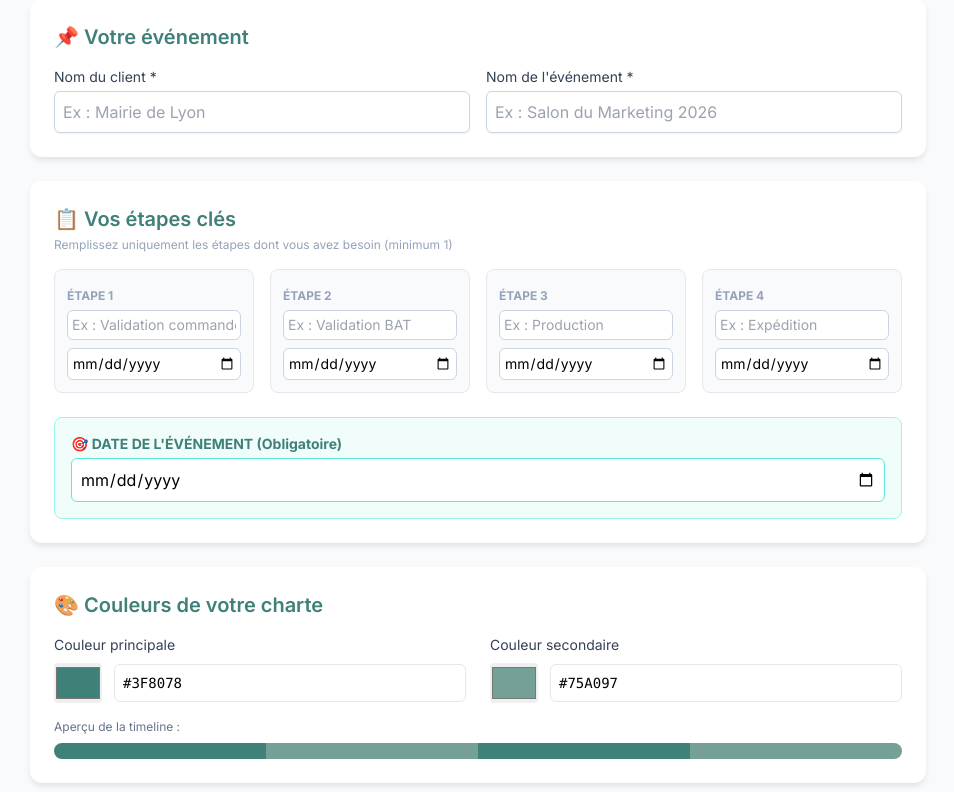
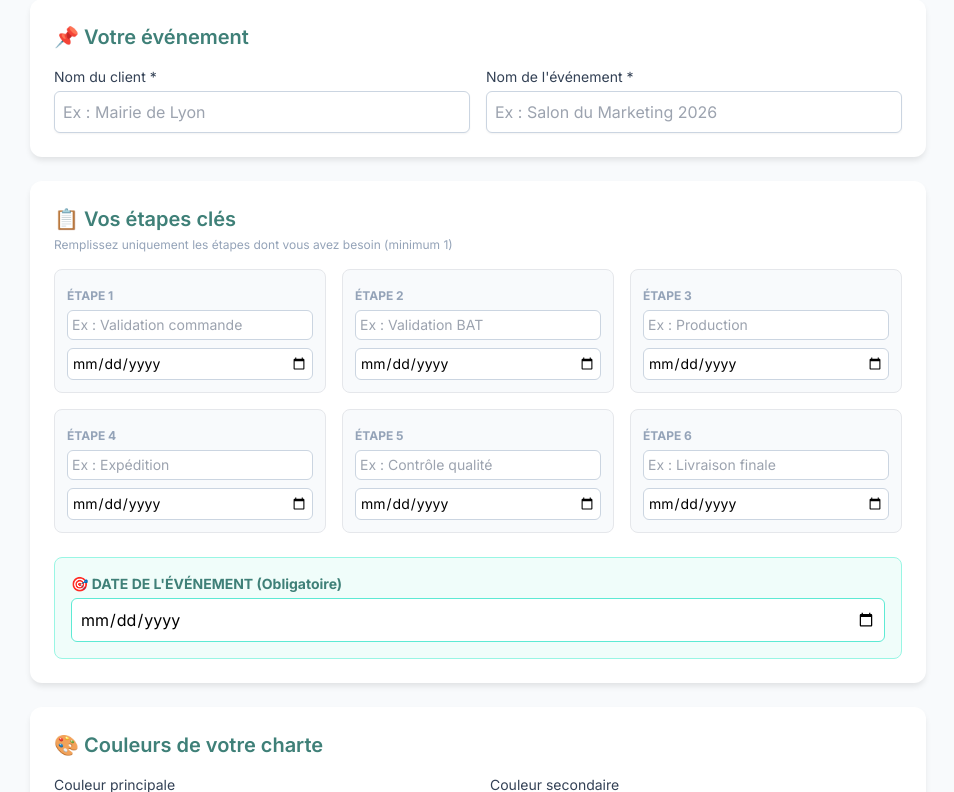
Before and after one commit to Omnipub/Retroplanning, a Flask app: page /formulaire in a window 1280 px wide. Shown: the part 141-933 px from the top of the page, without its empty margins (162-1116 px from the left). Run offline with Flask 3, Linux system fonts and the light colour scheme; parts of the project's set-up code (start-up, migrations or seed data) failed here and were passed over; some libraries are stand-ins or nearby versions.

Commit message:
Ajouter les champs Etape 5 et Etape 6 dans index.html

```diff
--- a/templates/index.html
+++ b/templates/index.html
@@ -61,7 +61,7 @@
             <div class="card p-6">
                 <h2 class="text-xl font-semibold mb-1 dyn-text" style="color:#3F8078">📋 Vos étapes clés</h2>
                 <p class="text-xs text-slate-400 mb-4">Remplissez uniquement les étapes dont vous avez besoin (minimum 1)</p>
-                <div class="grid grid-cols-1 md:grid-cols-2 lg:grid-cols-4 gap-4">
+                <div class="grid grid-cols-1 md:grid-cols-2 lg:grid-cols-3 gap-4">
 
                     <div class="p-3 border rounded-lg bg-slate-50">
                         <span class="text-xs font-bold text-slate-400 uppercase">Étape 1</span>
@@ -92,6 +92,22 @@
                         <input type="text" name="label4" placeholder="Ex : Expédition" value="{{ etapes_initiales[3] if etapes_initiales and etapes_initiales|length > 3 else '' }}"
                                class="mt-1 block w-full text-sm border-slate-300 rounded-md border p-1 mb-2">
                         <input type="date" name="date4"
+                               class="block w-full text-sm border-slate-300 rounded-md border p-1">
+                    </div>
+
+                    <div class="p-3 border rounded-lg bg-slate-50">
+                        <span class="text-xs font-bold text-slate-400 uppercase">Étape 5</span>
+                        <input type="text" name="label5" placeholder="Ex : Contrôle qualité" value="{{ etapes_initiales[4] if etapes_initiales and etapes_initiales|length > 4 else '' }}"
+                               class="mt-1 block w-full text-sm border-slate-300 rounded-md border p-1 mb-2">
+                        <input type="date" name="date5"
+                               class="block w-full text-sm border-slate-300 rounded-md border p-1">
+                    </div>
+
+                    <div class="p-3 border rounded-lg bg-slate-50">
+                        <span class="text-xs font-bold text-slate-400 uppercase">Étape 6</span>
+                        <input type="text" name="label6" placeholder="Ex : Livraison finale" value="{{ etapes_initiales[5] if etapes_initiales and etapes_initiales|length > 5 else '' }}"
+                               class="mt-1 block w-full text-sm border-slate-300 rounded-md border p-1 mb-2">
+                        <input type="date" name="date6"
                                class="block w-full text-sm border-slate-300 rounded-md border p-1">
                     </div>
 
```
